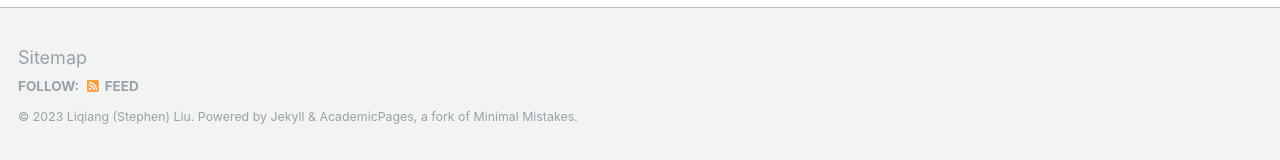
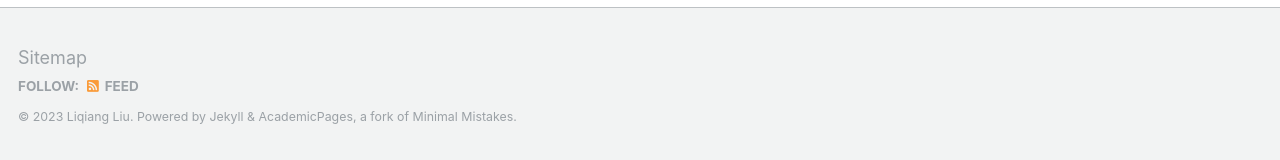
Before and after one commit to Liqiang-Liu/Liqiang-Liu.github.io, a Jekyll site: the page built from _pages/page-archive.html, in a window 1280 px wide and 900 px high, scrolled down 620 px. Shown: the part 737-897 px from the top of the window. Built offline with Jekyll 4.4.1, drawn with Linux system fonts in a browser that asks for light colours; some of the changed text lies outside the part shown.

Commit message:
Update _config.yml

```diff
--- a/_config.yml
+++ b/_config.yml
@@ -7,9 +7,9 @@
 
 # Site Settings
 locale                   : "en-US"
-title                    : "Liqiang (Stephen) Liu"
+title                    : "Liqiang Liu"
 title_separator          : "-"
-name                     : &name "Liqiang (Stephen) Liu"
+name                     : &name "Liqiang Liu"
 description              : &description "Econ Ph.D. Candidate at University at Buffalo, SUNY"
 url                      : https://liqiang-liu.github.io/ #https://academicpages.github.io # the base hostname & protocol for your site e.g. "https://mmistakes.github.io"
 baseurl                  : "" # the subpath of your site, e.g. "/blog"
@@ -80,7 +80,7 @@
 
 # Site Author
 author:
-  name             : "Liqiang Liu"
+  name             : "Liqiang (Stephen) Liu"
   avatar           : "profile.JPG"
   bio              : "Econ Ph.D. Candidate at University at Buffalo, SUNY"
   location         : "Boston, MA"
```
